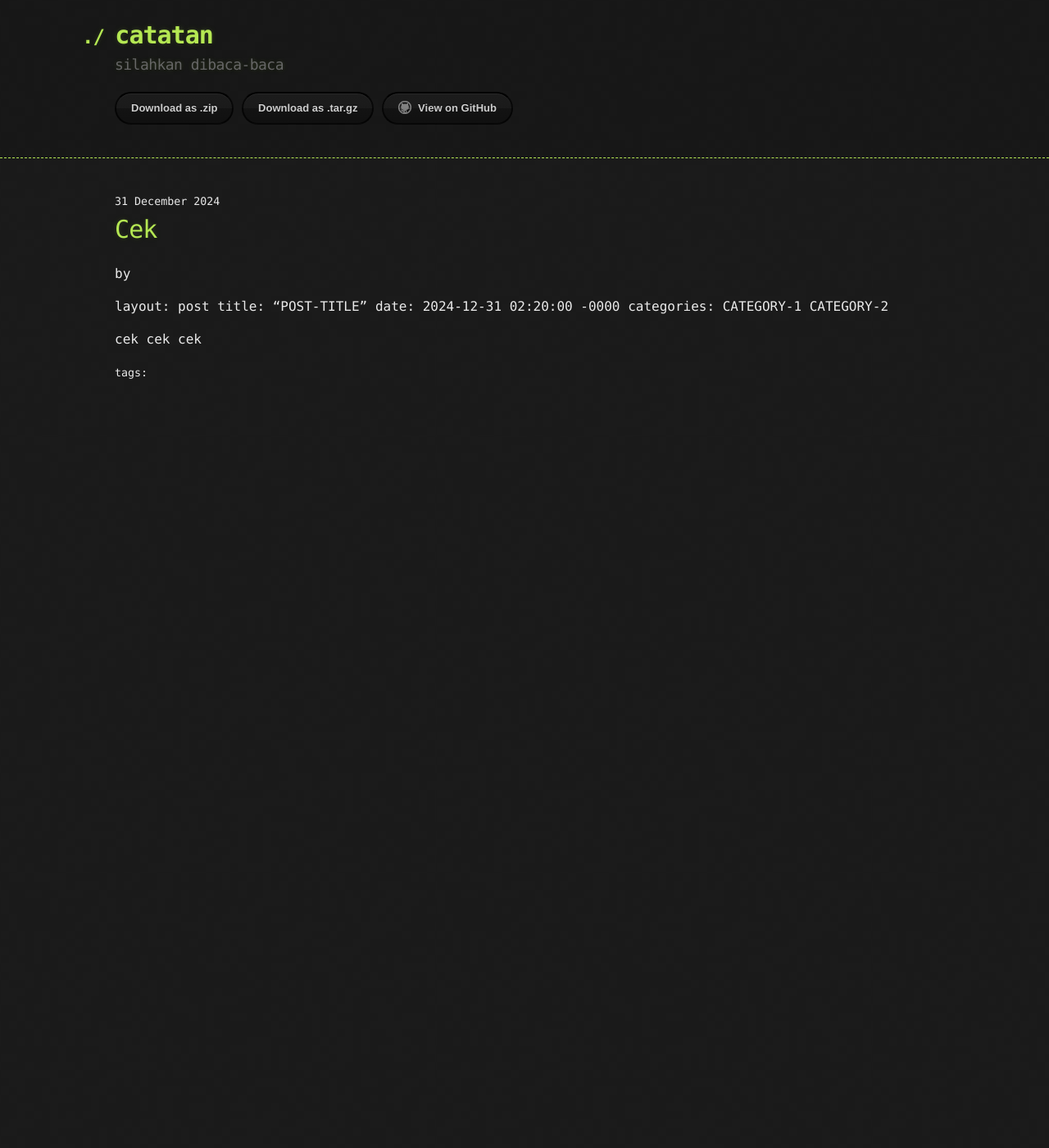
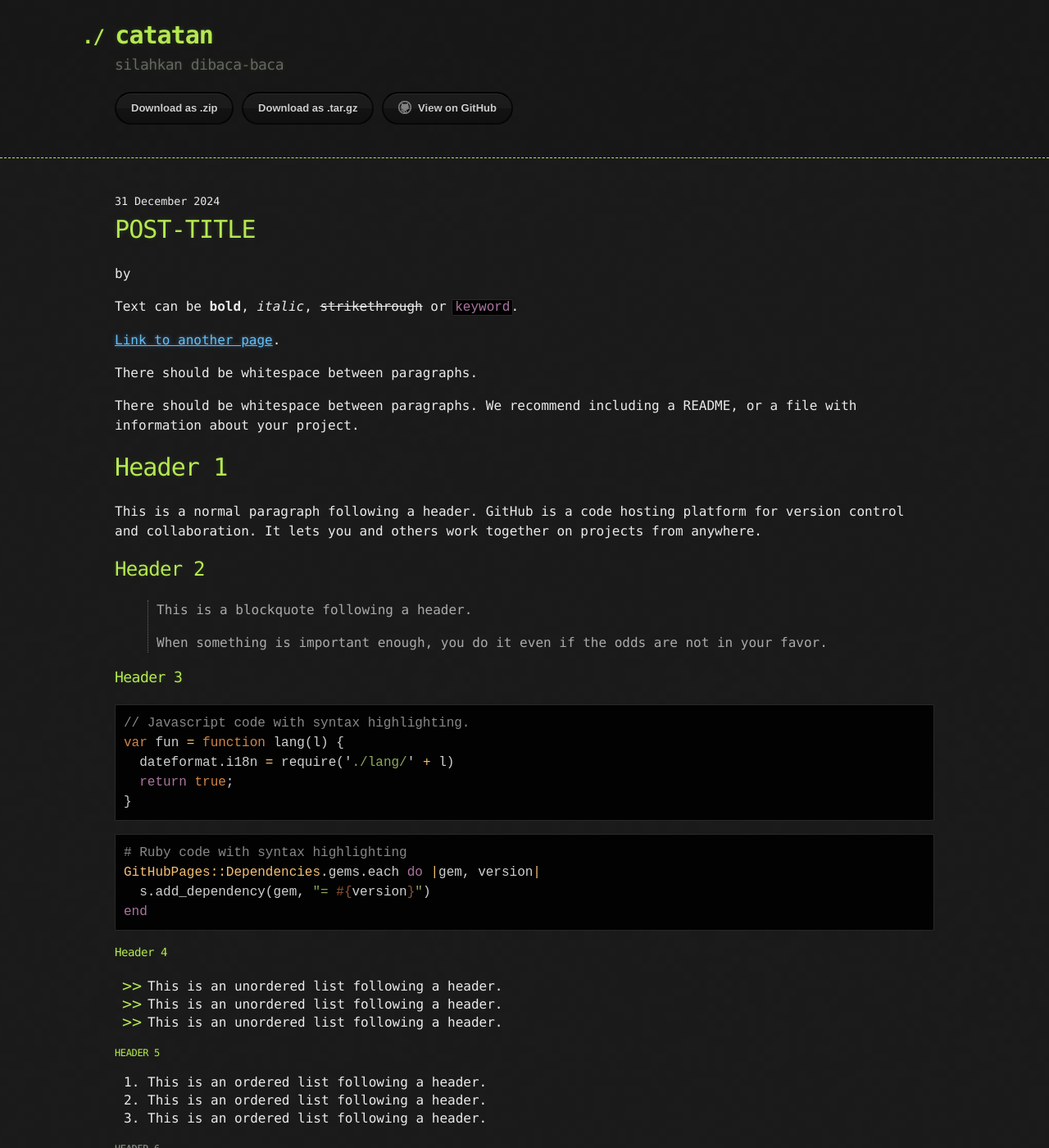
Before and after one commit to mmalikhidayatulloh/mmalikhidayatulloh.github.io, a Jekyll site: the page built from _posts/2024-12-31-Cek.md, in a window 1280 px wide and 1400 px high. Shown: the whole window at 82% size. Built offline with Jekyll 4.4.1, drawn with Linux system fonts in a browser that asks for light colours; our own code applies the rules of GitHub Pages for plain Markdown files; some of the changed text lies outside the part shown.

Commit message:
cara nulis md di file cek.md

````diff
--- a/_posts/2024-12-31-Cek.md
+++ b/_posts/2024-12-31-Cek.md
@@ -1,6 +1,125 @@
+---
 layout: post
 title: "POST-TITLE"
 date: 2024-12-31 02:20:00 -0000
 categories: CATEGORY-1 CATEGORY-2
+---
+Text can be **bold**, _italic_, ~~strikethrough~~ or `keyword`.
 
-cek cek cek
+[Link to another page](./another-page.html).
+
+There should be whitespace between paragraphs.
+
+There should be whitespace between paragraphs. We recommend including a README, or a file with information about your project.
+
+# Header 1
+
+This is a normal paragraph following a header. GitHub is a code hosting platform for version control and collaboration. It lets you and others work together on projects from anywhere.
+
+## Header 2
+
+> This is a blockquote following a header.
+>
+> When something is important enough, you do it even if the odds are not in your favor.
+
+### Header 3
+
+```js
+// Javascript code with syntax highlighting.
+var fun = function lang(l) {
+  dateformat.i18n = require('./lang/' + l)
+  return true;
+}
+```
+
+```ruby
+# Ruby code with syntax highlighting
+GitHubPages::Dependencies.gems.each do |gem, version|
+  s.add_dependency(gem, "= #{version}")
+end
+```
+
+#### Header 4
+
+*   This is an unordered list following a header.
+*   This is an unordered list following a header.
+*   This is an unordered list following a header.
+
+##### Header 5
+
+1.  This is an ordered list following a header.
+2.  This is an ordered list following a header.
+3.  This is an ordered list following a header.
+
+###### Header 6
+
+| head1        | head two          | three |
+|:-------------|:------------------|:------|
+| ok           | good swedish fish | nice  |
+| out of stock | good and plenty   | nice  |
+| ok           | good `oreos`      | hmm   |
+| ok           | good `zoute` drop | yumm  |
+
+### There's a horizontal rule below this.
+
+* * *
+
+### Here is an unordered list:
+
+*   Item foo
+*   Item bar
+*   Item baz
+*   Item zip
+
+### And an ordered list:
+
+1.  Item one
+1.  Item two
+1.  Item three
+1.  Item four
+
+### And a nested list:
+
+- level 1 item
+  - level 2 item
+  - level 2 item
+    - level 3 item
+    - level 3 item
+- level 1 item
+  - level 2 item
+  - level 2 item
+  - level 2 item
+- level 1 item
+  - level 2 item
+  - level 2 item
+- level 1 item
+
+### Small image
+
+![Octocat](https://github.githubassets.com/images/icons/emoji/octocat.png)
+
+### Large image
+
+![Branching](https://guides.github.com/activities/hello-world/branching.png)
+
+
+### Definition lists can be used with HTML syntax.
+
+<dl>
+<dt>Name</dt>
+<dd>Godzilla</dd>
+<dt>Born</dt>
+<dd>1952</dd>
+<dt>Birthplace</dt>
+<dd>Japan</dd>
+<dt>Color</dt>
+<dd>Green</dd>
+</dl>
+
+```
+Long, single-line code blocks should not wrap. They should horizontally scroll if they are too long. This line should be long enough to demonstrate this.
+```
+
+```
+The final element.
+```
````
